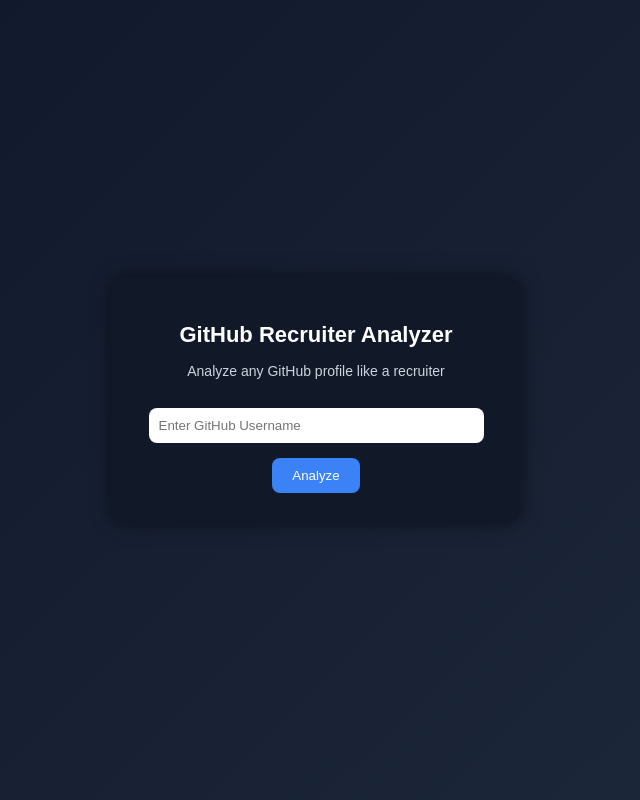
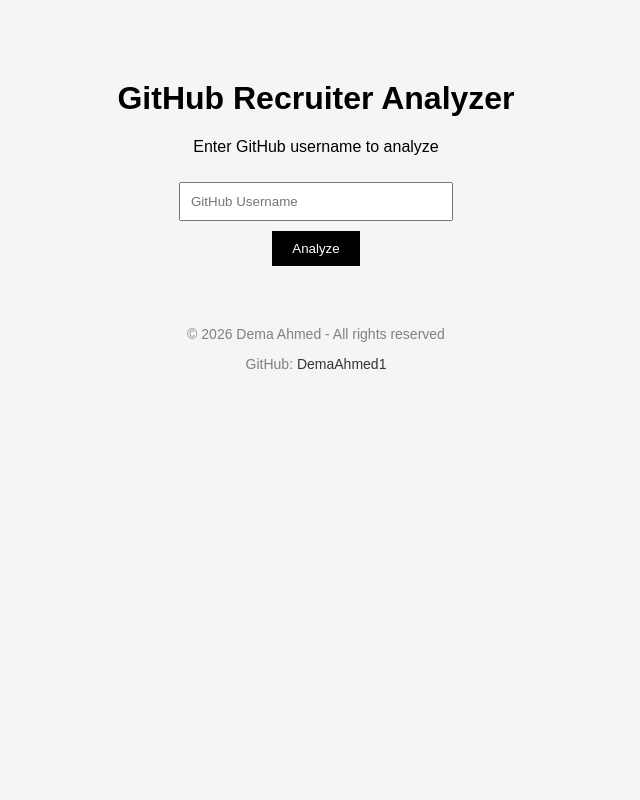
Before and after one commit to DemaAhmed1/github-recruiter-analyzer, a Flask app: page / in a window 1280 px wide. Shown: the whole page, without its empty margins (324-964 px from the left). Run offline with Flask 3, Linux system fonts and the light colour scheme.

Commit message:
update homepage design

```diff
--- a/templates/index.html
+++ b/templates/index.html
@@ -5,72 +5,67 @@
 
 <style>
 body {
-margin: 0;
-font-family: Arial;
-background: linear-gradient(135deg, #0f172a, #1e293b);
-color: white;
-display: flex;
-justify-content: center;
-align-items: center;
-height: 100vh;
-}
-
-.box {
-background: #111827;
-padding: 30px;
-border-radius: 15px;
-box-shadow: 0 0 20px rgba(0,0,0,0.5);
-width: 350px;
+font-family: Arial, sans-serif;
 text-align: center;
+margin-top: 80px;
+background-color: #f5f5f5;
 }
 
 input {
-width: 90%;
 padding: 10px;
-margin-top: 15px;
-border: none;
-border-radius: 8px;
+width: 250px;
+margin: 10px;
 }
 
 button {
-margin-top: 15px;
 padding: 10px 20px;
+background-color: black;
+color: white;
 border: none;
-border-radius: 8px;
-background: #3b82f6;
-color: white;
 cursor: pointer;
 }
 
 button:hover {
-background: #2563eb;
+background-color: gray;
 }
 
-h1 {
-font-size: 22px;
+footer {
+margin-top: 60px;
+font-size: 14px;
+color: gray;
 }
 
-p {
-font-size: 14px;
-color: #cbd5e1;
+a {
+color: #333;
+text-decoration: none;
+}
+
+a:hover {
+text-decoration: underline;
 }
 </style>
 </head>
+
 <body>
 
-<div class="box">
+<h1>GitHub Recruiter Analyzer</h1>
+<p>Enter GitHub username to analyze</p>
 
-<h1>GitHub Recruiter Analyzer</h1>
-
-<p>Analyze any GitHub profile like a recruiter</p>
-
-<form action="/analyze" method="POST">
-<input type="text" name="username" placeholder="Enter GitHub Username" required>
+<form method="POST" action="/analyze">
+<input type="text" name="username" placeholder="GitHub Username" required>
 <br>
 <button type="submit">Analyze</button>
 </form>
 
-</div>
+<footer>
+<p>© 2026 Dema Ahmed - All rights reserved</p>
+<p>
+GitHub:
+<a href="https://github.com/DemaAhmed1" target="_blank">
+DemaAhmed1
+</a>
+</p>
+</footer>
 
 </body>
 </html>
```
